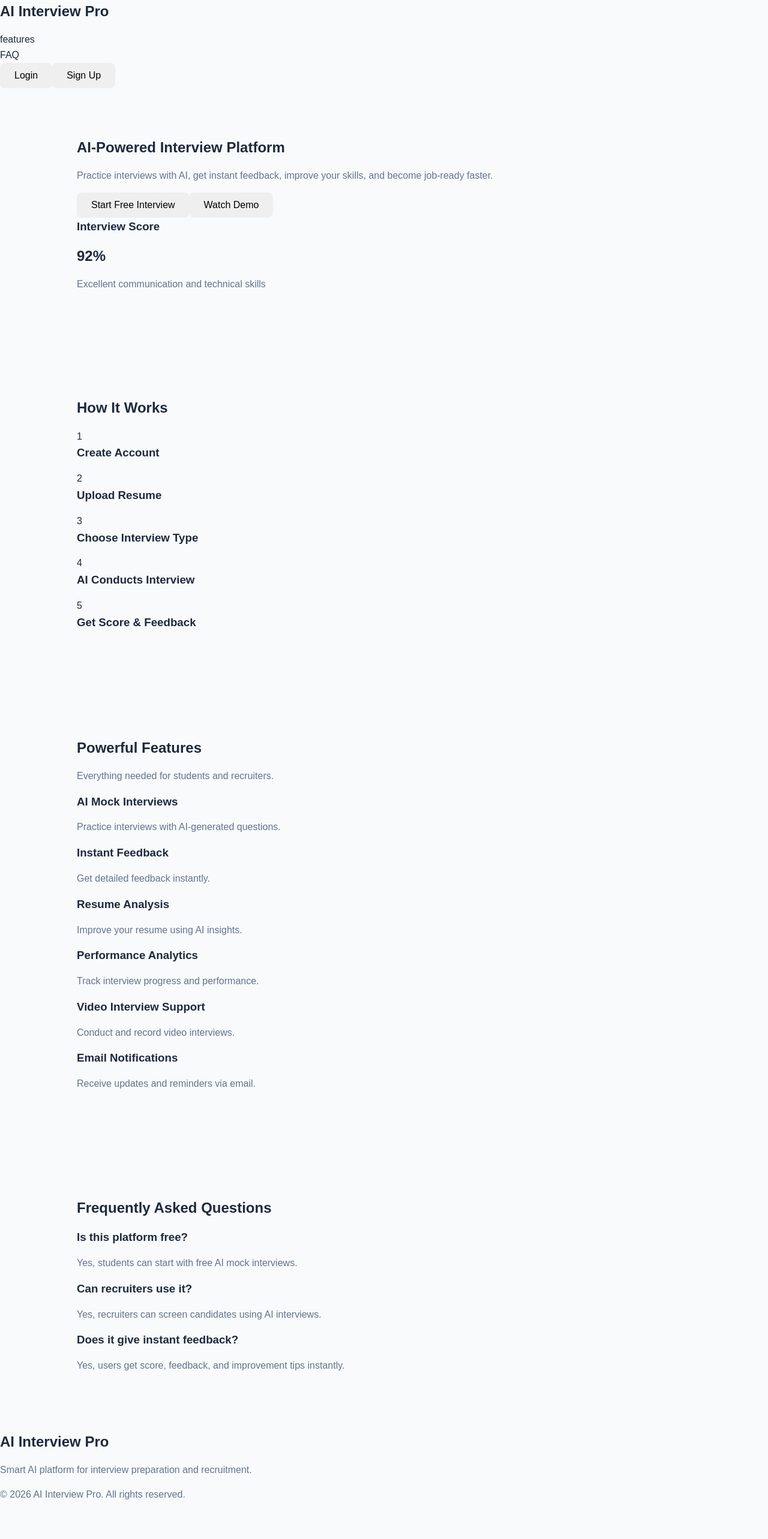
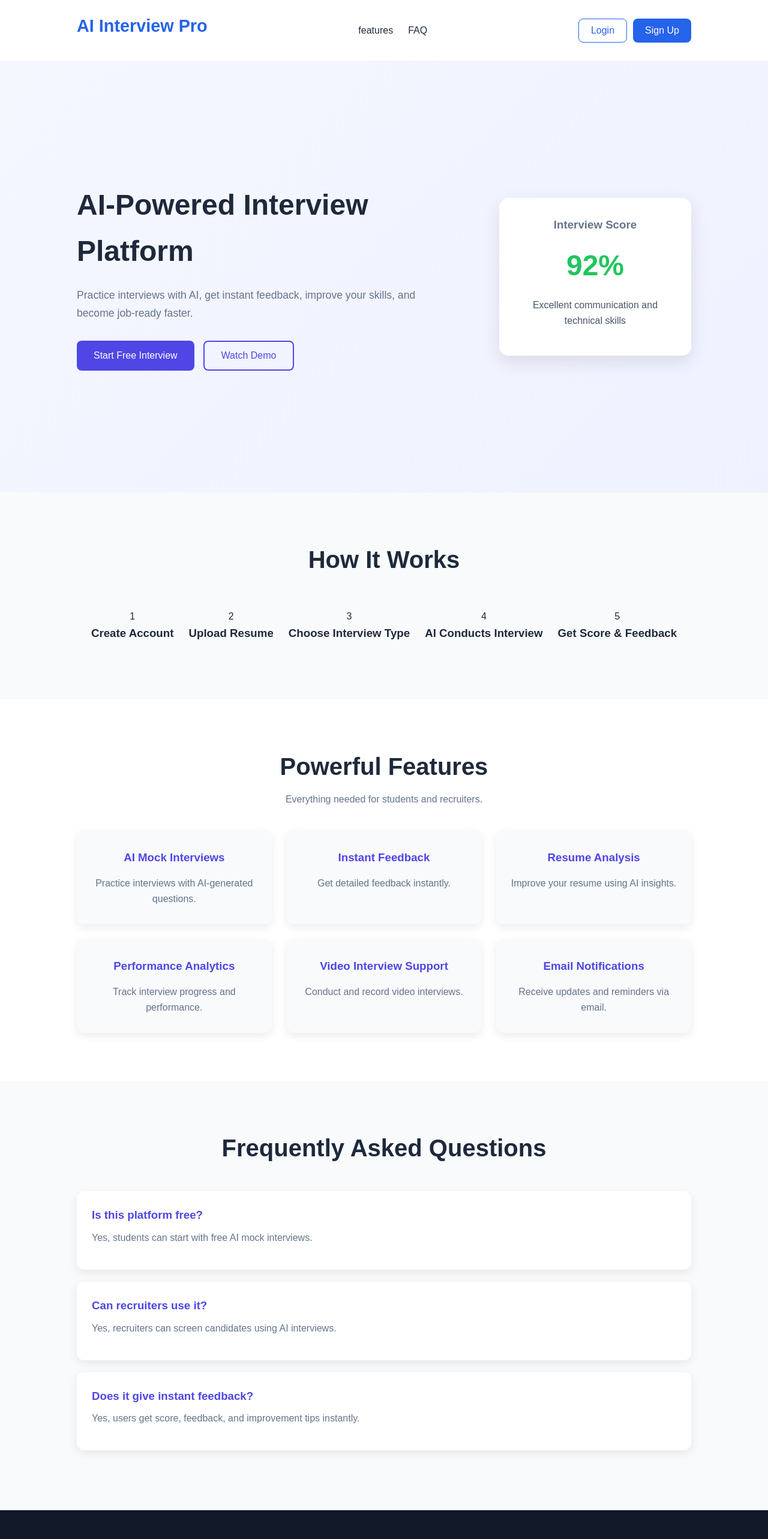
Before and after one commit to nikhil1-ux/Ai-interview-platform-project, a React app: page / in a window 1280 px wide. Shown: the top 2566 px of the page at 60% size. Before the commit the page ends 2519 px from the top, so only its background shows below. Built offline with nearby package versions, Linux system fonts and the light colour scheme; the HTML template or start-up script is replaced by a standard one.

Commit message:
Add CSS styles for Faq, Features, Footer, Hero, HowItWorks, and Navbar components

```diff
--- a/src/components/Faq.jsx
+++ b/src/components/Faq.jsx
@@ -1,4 +1,5 @@
 import React from 'react'
+import "../style/Faq.css"
 
 const Faq = () => {
   return (
--- a/src/components/Features.jsx
+++ b/src/components/Features.jsx
@@ -1,4 +1,5 @@
 import React from 'react'
+import "../style/Features.css"
 
 
 const Features = () => {
--- a/src/components/Footer.jsx
+++ b/src/components/Footer.jsx
@@ -1,5 +1,5 @@
 import React from 'react'
-
+import "../style/Footer.css"
 const Footer = () => {
   return (
     <footer className="footer">
--- a/src/components/Hero.jsx
+++ b/src/components/Hero.jsx
@@ -1,9 +1,10 @@
 import React from 'react'
+import "../style/Hero.css"
 
 const Hero = () => {
   return (
     <section className = "hero">
-      <div clasName="hero-content">
+      <div className="hero-content">
         <h1>AI-Powered Interview Platform</h1>
              <p>
           Practice interviews with AI, get instant feedback, improve your skills,
--- a/src/components/HowItWorks.jsx
+++ b/src/components/HowItWorks.jsx
@@ -1,4 +1,5 @@
  import React from 'react'
+ import "../style/HowItWorks.css"
 
  const HowItWorks = () => {
 
--- a/src/components/Navbar.jsx
+++ b/src/components/Navbar.jsx
@@ -1,5 +1,5 @@
 import React from 'react'
-
+import "../style/Navbar.css";
 const Navbar = () => {
   return (
     <nav className = "navbar">
--- /dev/null
+++ b/src/style/Faq.css
@@ -0,0 +1,52 @@
+
+.faq {
+  padding: 80px 10%;
+  background-color: #f8fafc;
+  text-align: center;
+}
+
+.faq h2 {
+  font-size: 2.5rem;
+  color: #1e293b;
+  margin-bottom: 40px;
+}
+
+
+.faq-box {
+  background: white;
+  padding: 25px;
+  margin-bottom: 20px;
+  border-radius: 12px;
+  text-align: left;
+  box-shadow: 0 5px 15px rgba(0, 0, 0, 0.08);
+  transition: 0.3s;
+}
+
+.faq-box:hover {
+  transform: translateY(-5px);
+}
+
+.faq-box h3 {
+  color: #4f46e5;
+  margin-bottom: 10px;
+}
+
+.faq-box p {
+  color: #64748b;
+  line-height: 1.6;
+}
+
+
+@media (max-width: 768px) {
+  .faq {
+    padding: 60px 20px;
+  }
+
+  .faq h2 {
+    font-size: 2rem;
+  }
+
+  .faq-box {
+    padding: 20px;
+  }
+}
--- /dev/null
+++ b/src/style/Features.css
@@ -0,0 +1,57 @@
+
+.features {
+  padding: 80px 10%;
+  background-color: #ffffff;
+  text-align: center;
+}
+
+.features h2 {
+  font-size: 2.5rem;
+  color: #1e293b;
+  margin-bottom: 10px;
+}
+
+.features p {
+  color: #64748b;
+  margin-bottom: 40px;
+}
+
+
+.features-grid {
+  display: grid;
+  grid-template-columns: repeat(3, 1fr);
+  gap: 25px;
+}
+
+
+.feature-card {
+  background: #f8fafc;
+  padding: 30px 20px;
+  border-radius: 12px;
+  box-shadow: 0 5px 15px rgba(0, 0, 0, 0.08);
+  transition: 0.3s;
+}
+
+.feature-card:hover {
+  transform: translateY(-8px);
+}
+
+.feature-card h3 {
+  color: #4f46e5;
+  margin-bottom: 15px;
+}
+
+.feature-card p {
+  color: #64748b;
+  line-height: 1.6;
+  margin-bottom: 0;
+}
+@media (max-width: 768px) {
+  .features {
+    padding: 60px 20px;
+  }
+
+  .features-grid {
+    grid-template-columns: 1fr;
+  }
+}
--- /dev/null
+++ b/src/style/Footer.css
@@ -0,0 +1,32 @@
+footer {
+  background-color: #111827; /* Dark background */
+  color: white;
+  text-align: center;
+  padding: 40px 20px;
+}
+
+.footer h2 {
+  font-size: 1.8rem;
+  margin-bottom: 10px;
+}
+
+.footer p {
+  color: #d1d5db;
+  margin: 8px 0;
+  font-size: 0.95rem;
+}
+
+/* Mobile Responsive */
+@media (max-width: 768px) {
+  .footer {
+    padding: 30px 15px;
+  }
+
+  .footer h2 {
+    font-size: 1.5rem;
+  }
+
+  .footer p {
+    font-size: 0.9rem;
+  }
+}
--- /dev/null
+++ b/src/style/Hero.css
@@ -0,0 +1,98 @@
+.hero {
+  min-height: 90vh;
+  display: flex;
+  justify-content: space-between;
+    align-items: center;
+    padding: 80px 10%;
+  background: linear-gradient(135deg, #f5f7ff, #eef2ff);
+  gap: 50px;
+
+}
+.hero-content {
+  flex: 1;
+}
+.hero-content h1 {
+  font-size: 3rem;
+  color: #1e293b;
+  margin-bottom: 20px;
+}
+
+.hero-content p {
+  font-size: 1.1rem;
+  color: #64748b;
+  line-height: 1.7;
+  margin-bottom: 30px;
+  max-width: 600px;
+}
+
+/* Buttons */
+.hero-buttons {
+  display: flex;
+  gap: 15px;
+}
+
+.get-started-button {
+  background: #4f46e5;
+  color: white;
+  border: none;
+  padding: 14px 28px;
+  border-radius: 8px;
+  cursor: pointer;
+  font-size: 1rem;
+  transition: 0.3s;
+}
+
+.get-started-button:hover {
+  background: #4338ca;
+  transform: translateY(-2px);
+}
+
+.outline-btn {
+  background: transparent;
+  color: #4f46e5;
+  border: 2px solid #4f46e5;
+  padding: 14px 28px;
+  border-radius: 8px;
+  cursor: pointer;
+  font-size: 1rem;
+  transition: 0.3s;
+}
+.hero-card {
+  width: 320px;
+  background: white;
+  padding: 30px;
+  border-radius: 15px;
+  box-shadow: 0 10px 30px rgba(0, 0, 0, 0.1);
+  text-align: center;
+}
+
+.hero-card h3 {
+  color: #64748b;
+  margin-bottom: 10px;
+}
+
+.hero-card h1 {
+  color: #22c55e;
+  font-size: 3rem;
+  margin: 15px 0;
+}
+
+.hero-card p {
+  color: #475569;
+}
+@media (max-width: 768px) {
+  .hero {
+    flex-direction: column;
+    text-align: center;
+    padding: 60px 20px;
+  }
+
+  .hero-buttons {
+    justify-content: center;
+  }
+
+  .hero-card {
+    width: 100%;
+    max-width: 350px;
+  }
+}
--- /dev/null
+++ b/src/style/HowItWorks.css
@@ -0,0 +1,58 @@
+
+.how-it-works {
+  padding: 80px 10%;
+  text-align: center;
+  background-color: #f8fafc;
+}
+
+.how-it-works h2 {
+  font-size: 2.5rem;
+  margin-bottom: 50px;
+  color: #1e293b;
+}
+
+
+.steps {
+  display: flex;
+  justify-content: center;
+  gap: 25px;
+  flex-wrap: wrap;
+}
+
+
+.step-card {
+  background: white;
+  width: 220px;
+  padding: 30px 20px;
+  border-radius: 12px;
+  box-shadow: 0 5px 15px rgba(0,0,0,0.08);
+  transition: 0.3s;
+}
+
+.step-card:hover {
+  transform: translateY(-8px);
+}
+
+
+.step-card span {
+  display: inline-flex;
+  align-items: center;
+  justify-content: center;
+
+  width: 50px;
+  height: 50px;
+
+  border-radius: 50%;
+  background: #4f46e5;
+  color: white;
+  font-size: 1.2rem;
+  font-weight: bold;
+
+  margin-bottom: 15px;
+}
+
+
+.step-card h3 {
+  color: #334155;
+  font-size: 1.1rem;
+}
--- /dev/null
+++ b/src/style/Navbar.css
@@ -0,0 +1,53 @@
+.navbar{
+  display: flex;
+  justify-content: space-between;
+  align-items: center;
+padding: 20px 10%;
+ background-color: white;
+ box-shadow: 0 2px 10px rgba(0, 0, 0, 0.1);
+}
+
+.navbar-brand {
+  font-size: 1.8rem;
+  font-weight: bold;
+  color: #2563eb;
+
+}
+.navbar-links {
+  display: flex;
+  gap: 25px;
+  list-style: none;
+}
+.navbar-links li {
+  cursor: pointer;    /* Hand cursor on hover */
+  font-weight: 500;
+  transition: 0.3s;
+}
+.navbar-links li:hover {
+  color: #2563eb;
+}
+.nav-buttons {
+  display: flex;
+  gap: 10px;
+}
+.login-button {
+  background: transparent;
+  border: 1px solid #2563eb;
+  color: #2563eb;
+  padding: 10px 20px;
+  border-radius: 8px;
+}
+.login-button:hover {
+  background: #2563eb;
+  color: white;
+}
+.signup-button {
+  background: #2563eb;
+  color: white;
+  border: none;
+  padding: 10px 20px;
+  border-radius: 8px;
+}
+.signup-button:hover {
+  opacity: 0.9;
+}
```
